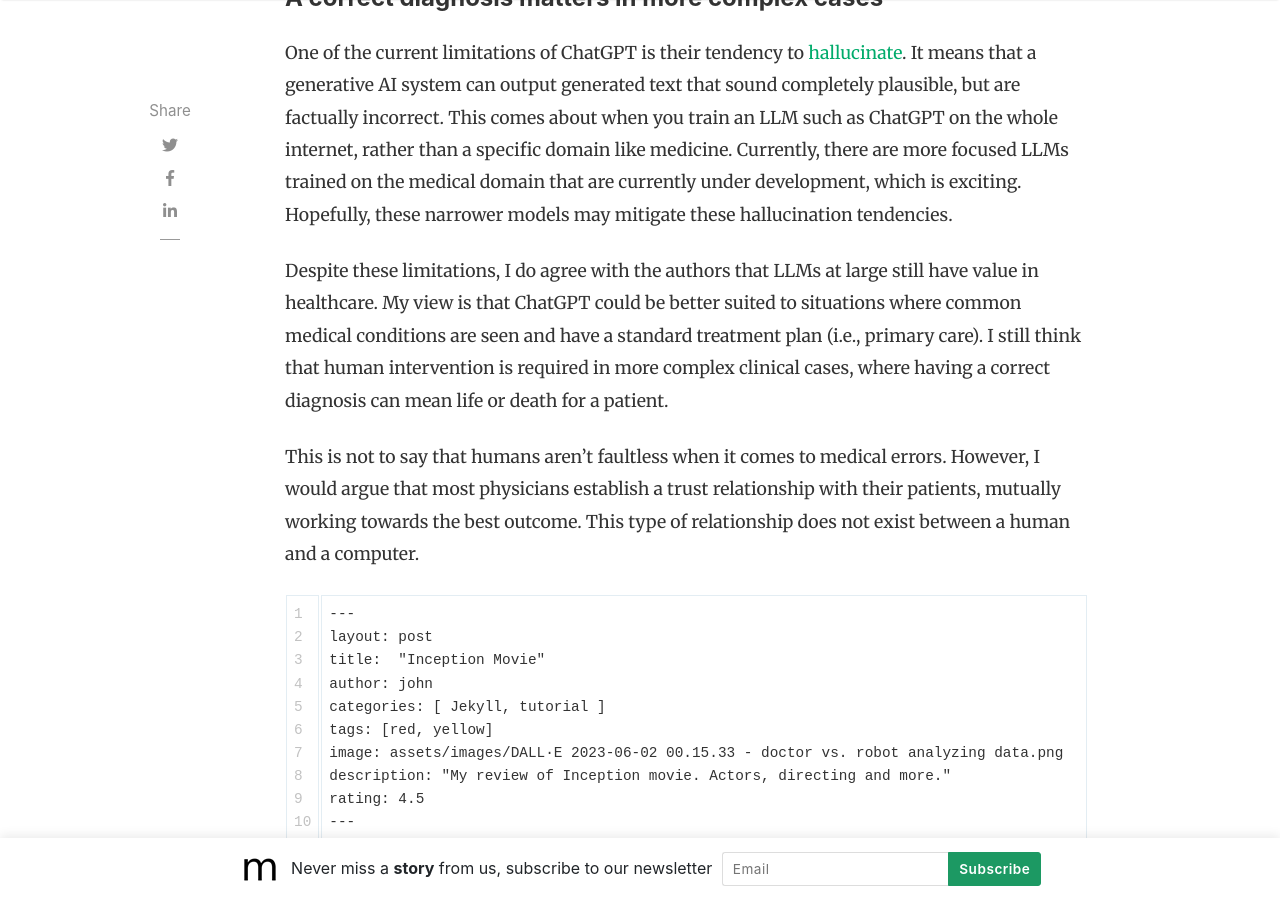
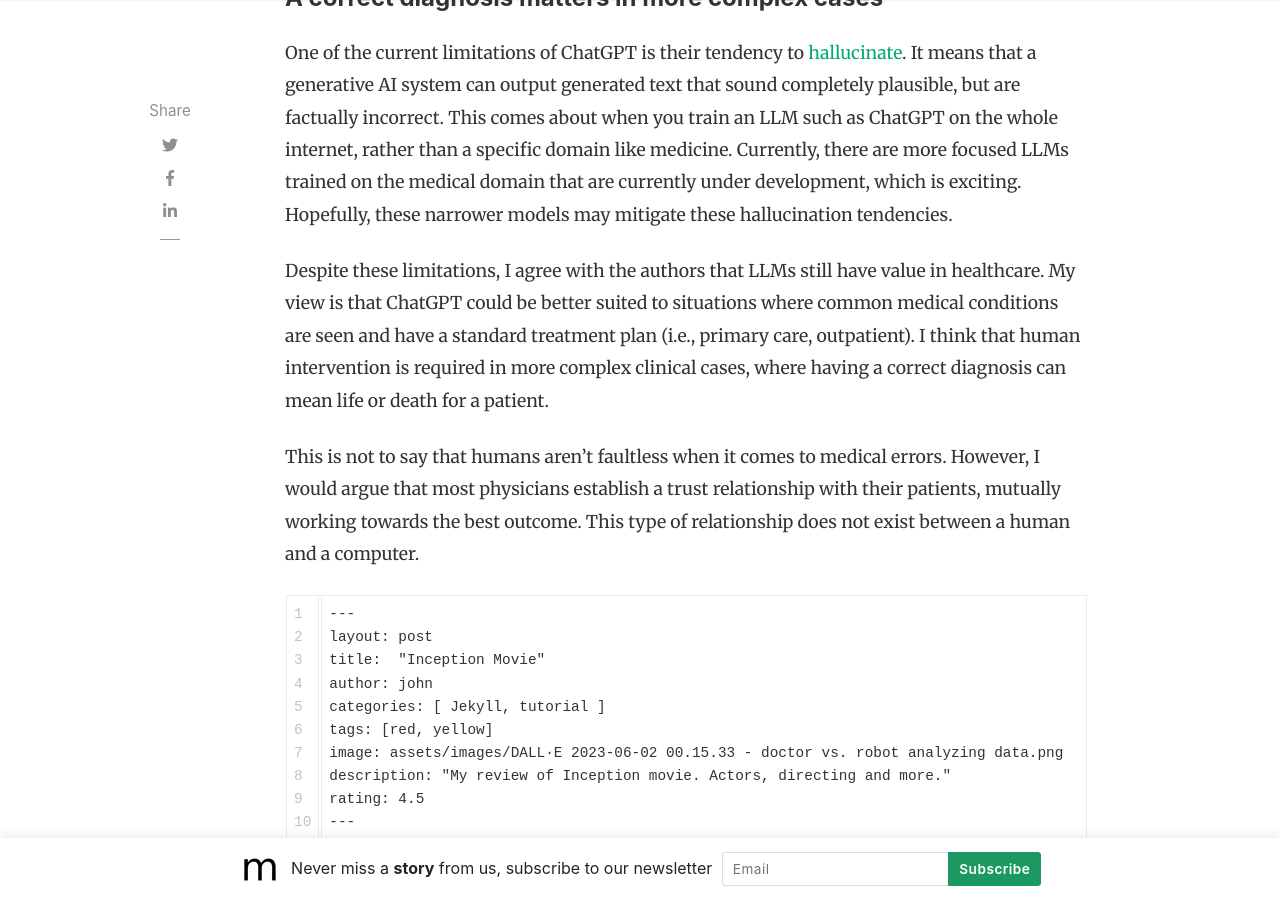
Before and after one commit to slsu0424/slsu0424.github.io, a Jekyll site: the page built from _posts/2023-06-02-test.md, in a window 1280 px wide and 900 px high, scrolled down 3782 px. Built offline with Jekyll 4.4.1, drawn with Linux system fonts in a browser that asks for light colours; nearby versions of some CDN libraries; comment, search, counter and statistics services are not loaded.

Commit message:
Update 2023-06-02-test.md

```diff
--- a/_posts/2023-06-02-test.md
+++ b/_posts/2023-06-02-test.md
@@ -52,7 +52,7 @@
 
 One of the current limitations of ChatGPT is their tendency to [hallucinate](https://spectrum.ieee.org/ai-hallucination).  It means that a generative AI system can output generated text that sound completely plausible, but are factually incorrect.  This comes about when you train an LLM such as ChatGPT on the whole internet, rather than a specific domain like medicine.  Currently, there are more focused LLMs trained on the medical domain that are currently under development, which is exciting.  Hopefully, these narrower models may mitigate these hallucination tendencies.
 
-Despite these limitations, I do agree with the authors that LLMs at large still have value in healthcare.  My view is that ChatGPT could be better suited to situations where common medical conditions are seen and have a standard treatment plan (i.e., primary care).  I still think that human intervention is required in more complex clinical cases, where having a correct diagnosis can mean life or death for a patient.
+Despite these limitations, I agree with the authors that LLMs still have value in healthcare.  My view is that ChatGPT could be better suited to situations where common medical conditions are seen and have a standard treatment plan (i.e., primary care, outpatient).  I think that human intervention is required in more complex clinical cases, where having a correct diagnosis can mean life or death for a patient.
 
 This is not to say that humans aren't faultless when it comes to medical errors.  However, I would argue that most physicians establish a trust relationship with their patients, mutually working towards the best outcome.  This type of relationship does not exist between a human and a computer.
 
```
